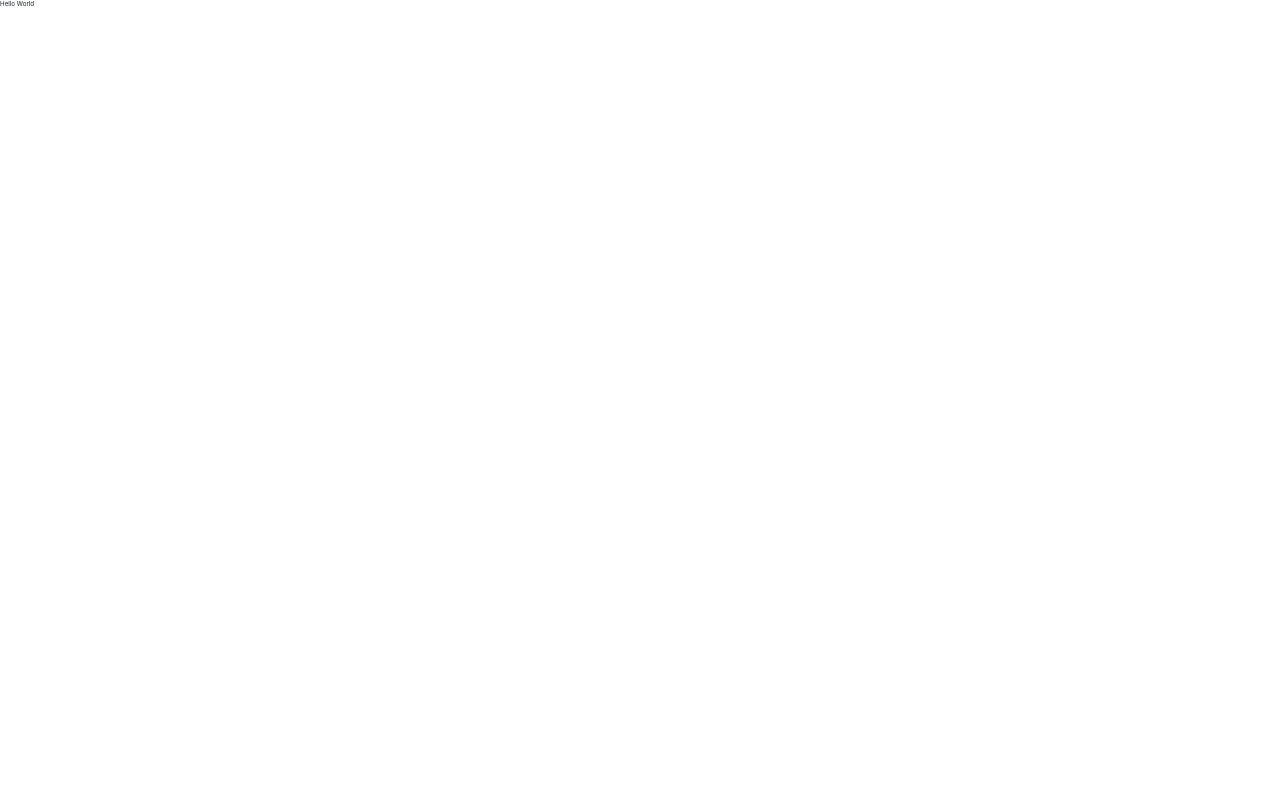
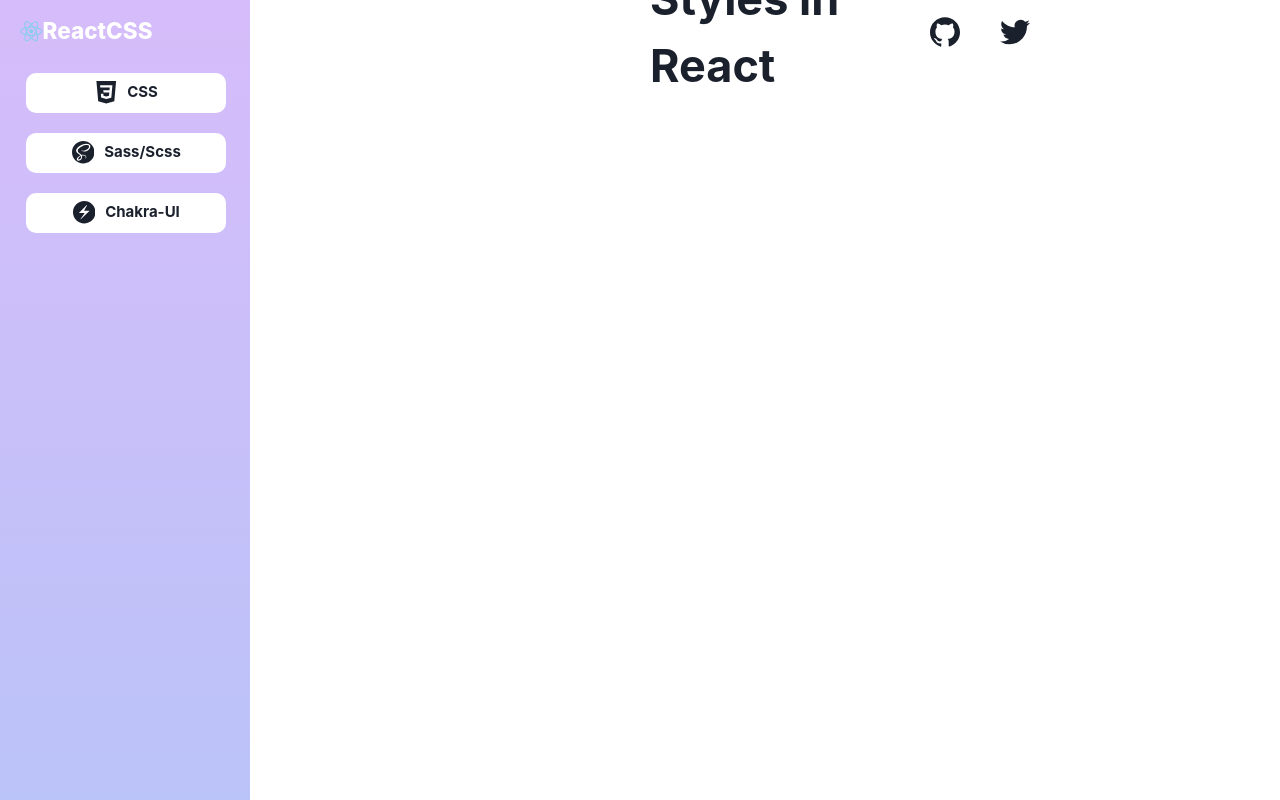
Before and after one commit to RikutoOgaki/React-CSSpage, a Next.js app: page /CSSpage in a window 1280 px wide. Built offline with nearby package versions, Linux system fonts and the light colour scheme.

Commit message:
ReactCSS

```diff
--- a/src/pages/CSSpage.tsx
+++ b/src/pages/CSSpage.tsx
@@ -1,10 +1,20 @@
 import { Box, Flex, Text } from '@chakra-ui/react'
+import Navigation from './components/Navigation'
+import Header from './components/Head'
+import Head from 'next/head'
+
 
 
 export default function CSSpage() {
     return (
         <>
-            <h1>Hello World</h1>
+            <Head>
+                <title>React CSS design</title>
+            </Head>
+            <Box position={'relative'} overflow={'hidden'}>
+                <Header />
+                <Navigation />
+            </Box>
         </>
     )
 }
```
Also changed, not shown: src/pages/Chakra-UIpage.tsx (+15 -1 lines), src/pages/Sasspage.tsx (+12 -1 lines).
